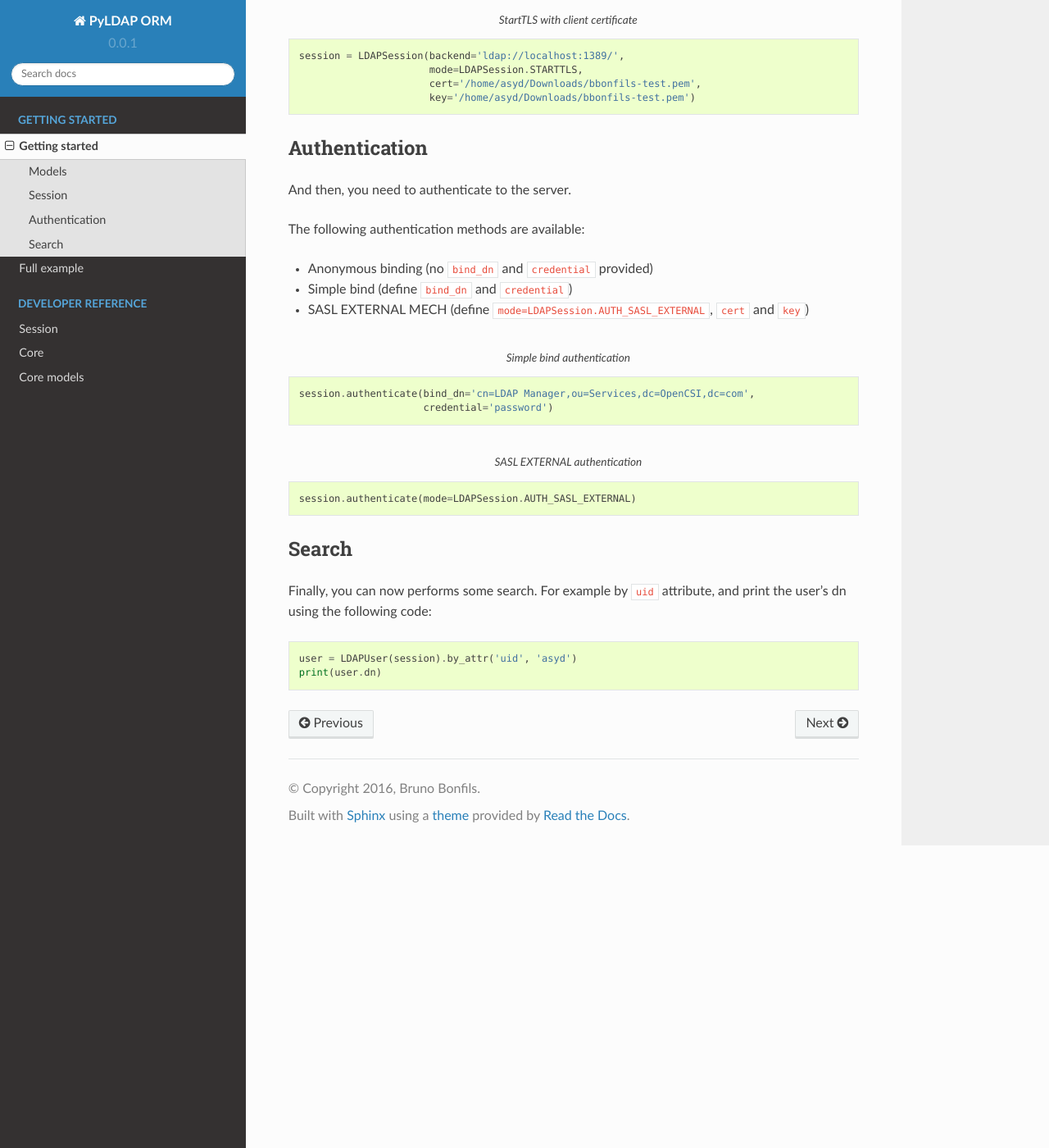
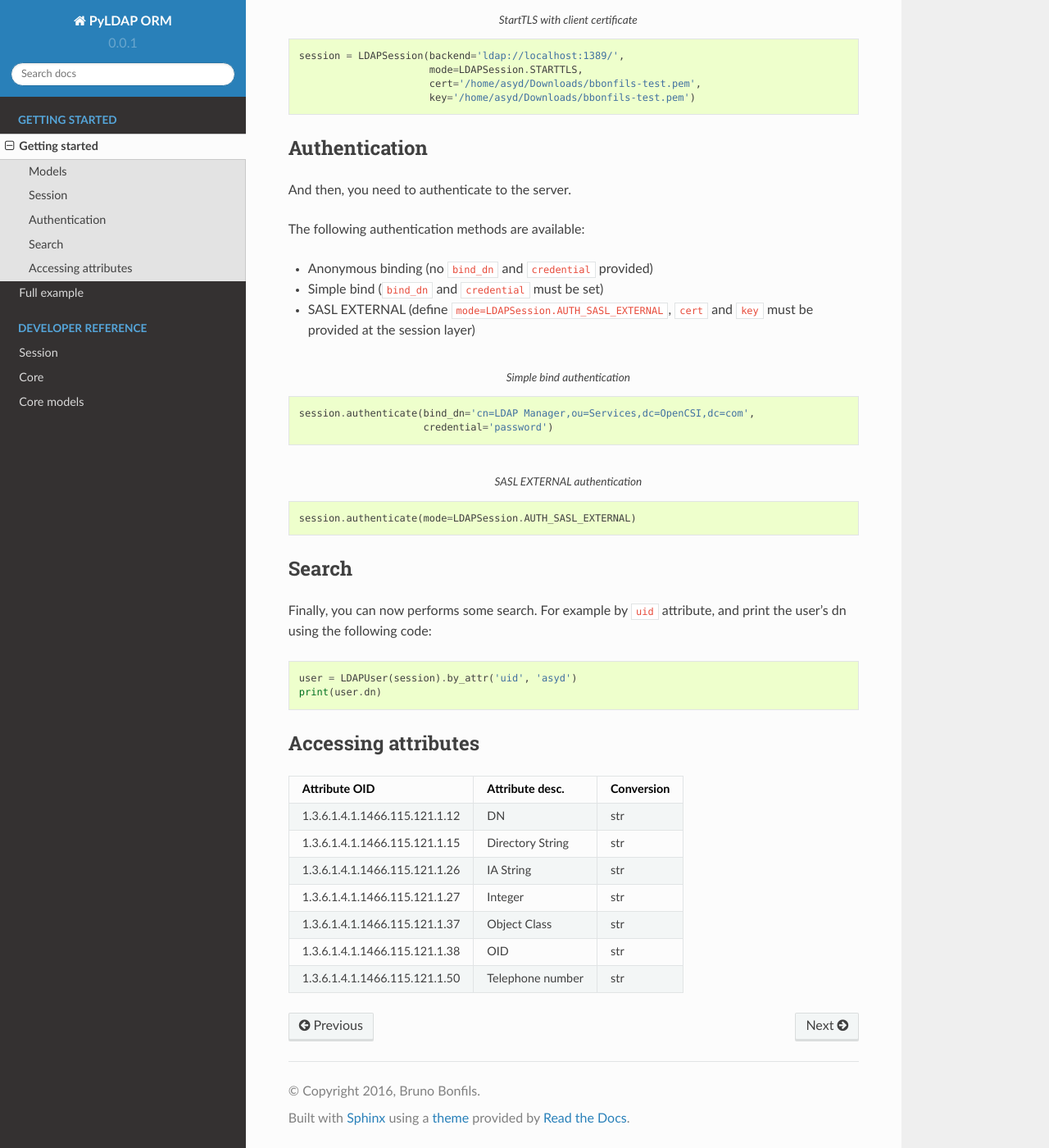
Before and after one commit to asyd/pyldap_orm, a Sphinx documentation site: the page built from doc/getting_started.rst, in a window 1280 px wide and 1400 px high, scrolled down 1322 px. Shown: the whole window at 82% size. Built offline with Sphinx 7.4.7 and the Read the Docs theme 2.0.0, drawn with Linux system fonts in a browser that asks for light colours.

Commit message:
Improve documentation

```diff
--- a/doc/getting_started.rst
+++ b/doc/getting_started.rst
@@ -74,8 +74,8 @@ And then, you need to authenticate to the server.
 The following authentication methods are available:
 
 * Anonymous binding (no ``bind_dn`` and ``credential`` provided)
-* Simple bind (define ``bind_dn`` and ``credential``)
-* SASL EXTERNAL MECH (define ``mode=LDAPSession.AUTH_SASL_EXTERNAL``, ``cert`` and ``key``)
+* Simple bind (``bind_dn`` and ``credential`` must be set)
+* SASL EXTERNAL (define ``mode=LDAPSession.AUTH_SASL_EXTERNAL``, ``cert`` and ``key`` must be provided at the session layer)
 
 .. code-block:: python
     :caption: Simple bind authentication
@@ -101,3 +101,21 @@ dn using the following code:
 
     user = LDAPUser(session).by_attr('uid', 'asyd')
     print(user.dn)
+
+
+
+Accessing attributes
+--------------------
+
+
+=============================== ================== ==========
+Attribute OID                   Attribute desc.    Conversion
+=============================== ================== ==========
+1.3.6.1.4.1.1466.115.121.1.12   DN                 str
+1.3.6.1.4.1.1466.115.121.1.15   Directory String   str
+1.3.6.1.4.1.1466.115.121.1.26   IA String          str
+1.3.6.1.4.1.1466.115.121.1.27   Integer            str
+1.3.6.1.4.1.1466.115.121.1.37   Object Class       str
+1.3.6.1.4.1.1466.115.121.1.38   OID                str
+1.3.6.1.4.1.1466.115.121.1.50   Telephone number   str
+=============================== ================== ==========
```
Also changed, not shown: other parts of doc/getting_started.rst (+1 -1 lines), 1 other file.
